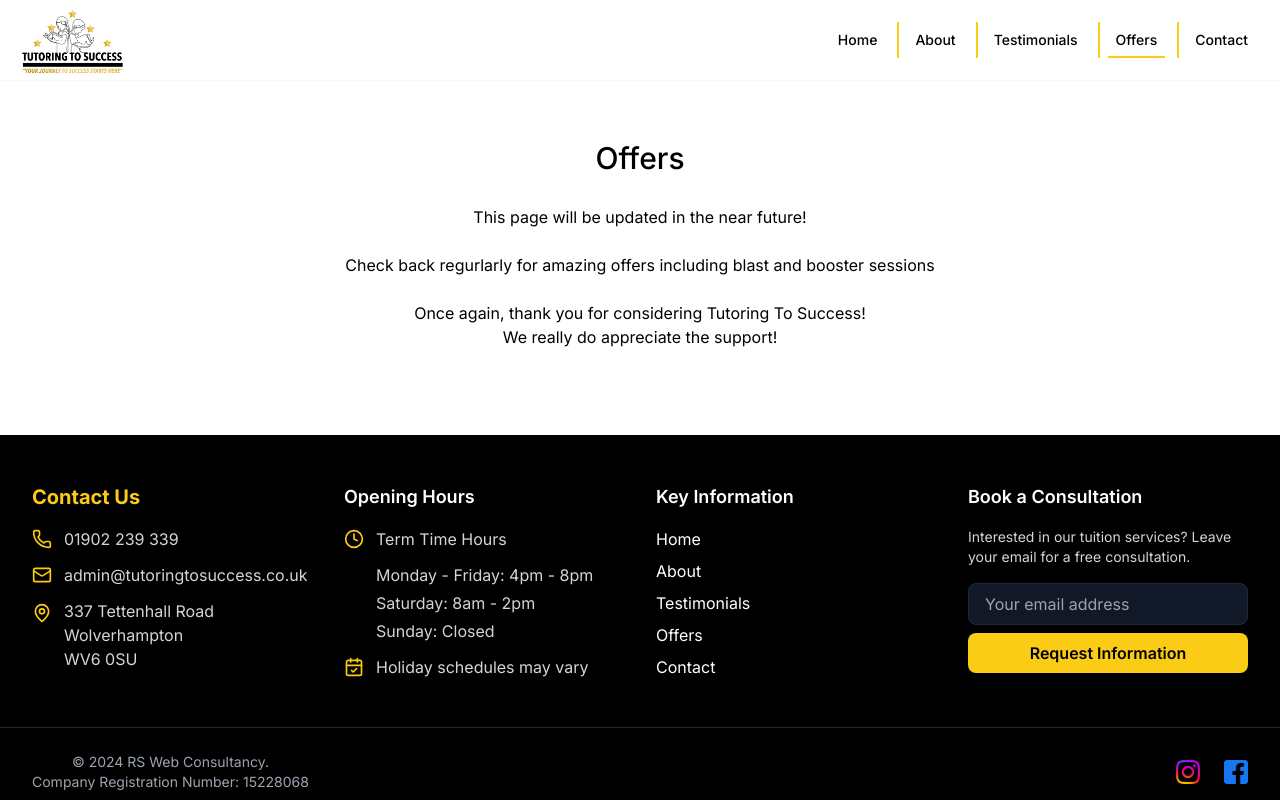
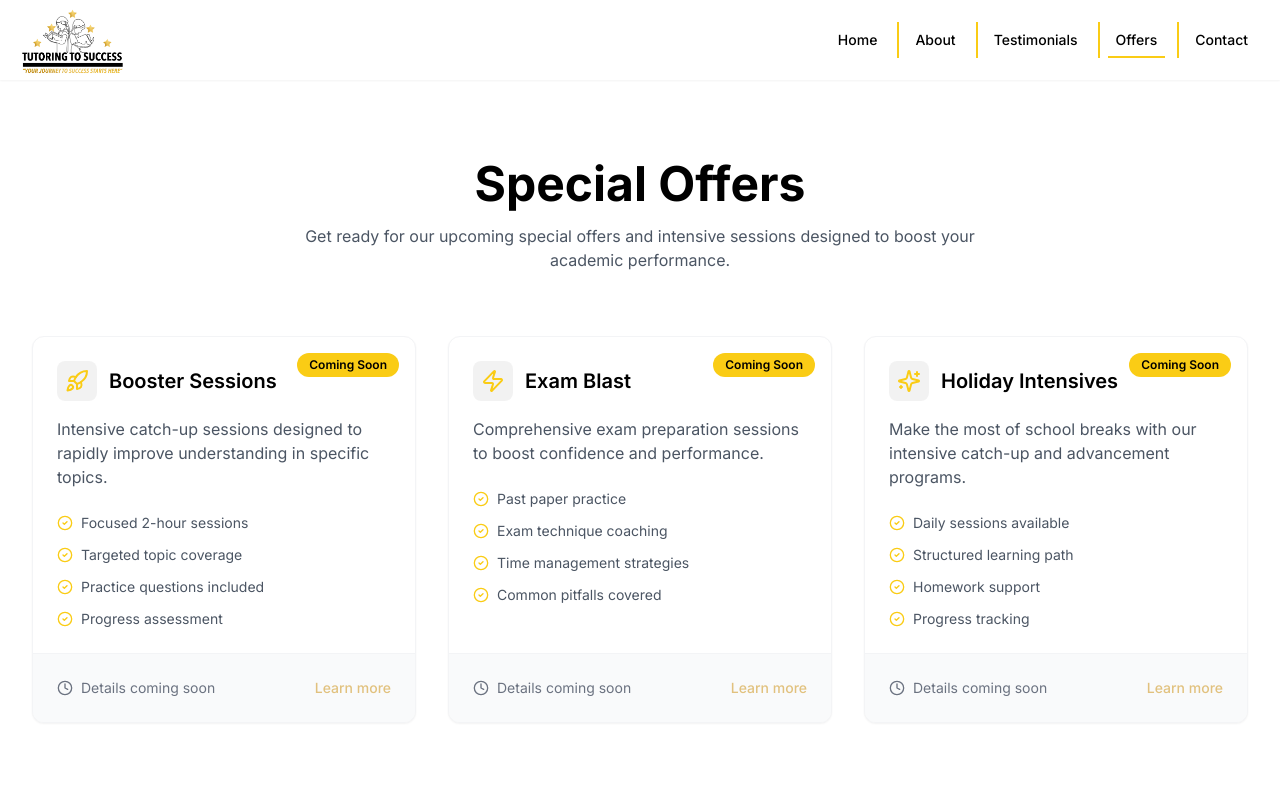
Before and after one commit to ranjsidhu/tts, a Next.js app: page /offers in a window 1280 px wide. Shown: the top 800 px of the page. Built offline with nearby package versions, Linux system fonts and the light colour scheme.

Commit message:
feat: modernise offers page

```diff
--- a/app/offers/OffersPage.tsx
+++ b/app/offers/OffersPage.tsx
@@ -1,24 +1,140 @@
-"use client";
+import { Sparkles, Zap, Rocket, Clock, CheckCircle2 } from "lucide-react";
+import Layout from "../components/layout/Layout";
 
-import Layout from "../components/layout/Layout";
-import "./offers.css";
+interface OfferCard {
+  title: string;
+  description: string;
+  icon: JSX.Element;
+  features: string[];
+  comingSoon?: boolean;
+}
+
+const offers: OfferCard[] = [
+  {
+    title: "Booster Sessions",
+    description:
+      "Intensive catch-up sessions designed to rapidly improve understanding in specific topics.",
+    icon: <Rocket className="w-6 h-6" />,
+    features: [
+      "Focused 2-hour sessions",
+      "Targeted topic coverage",
+      "Practice questions included",
+      "Progress assessment",
+    ],
+    comingSoon: true,
+  },
+  {
+    title: "Exam Blast",
+    description:
+      "Comprehensive exam preparation sessions to boost confidence and performance.",
+    icon: <Zap className="w-6 h-6" />,
+    features: [
+      "Past paper practice",
+      "Exam technique coaching",
+      "Time management strategies",
+      "Common pitfalls covered",
+    ],
+    comingSoon: true,
+  },
+  {
+    title: "Holiday Intensives",
+    description:
+      "Make the most of school breaks with our intensive catch-up and advancement programs.",
+    icon: <Sparkles className="w-6 h-6" />,
+    features: [
+      "Daily sessions available",
+      "Structured learning path",
+      "Homework support",
+      "Progress tracking",
+    ],
+    comingSoon: true,
+  },
+];
 
 export default function OffersPage() {
   return (
     <Layout>
-      <br />
-      <h1 className="offers-title">Offers</h1>
-      <br />
-      <div className="offers">
-        <p>This page will be updated in the near future! </p>
-        <br />
-        <p>
-          Check back regurlarly for amazing offers including blast and booster
-          sessions
-        </p>
-        <br />
-        <p>Once again, thank you for considering Tutoring To Success!</p>
-        <p>We really do appreciate the support!</p>
+      <div className="max-w-7xl mx-auto px-4 py-12">
+        {/* Hero Section */}
+        <div className="text-center mb-16">
+          <h1 className="text-4xl md:text-5xl font-bold mb-4">
+            Special Offers
+          </h1>
+          <p className="text-gray-600 max-w-2xl mx-auto">
+            Get ready for our upcoming special offers and intensive sessions
+            designed to boost your academic performance.
+          </p>
+        </div>
+
+        {/* Offers Grid */}
+        <div className="grid md:grid-cols-2 lg:grid-cols-3 gap-8 mb-16">
+          {offers.map((offer, index) => (
+            <div
+              key={index}
+              className="relative flex flex-col bg-white rounded-xl shadow-sm border border-gray-100 overflow-hidden group hover:shadow-md transition-shadow"
+            >
+              {offer.comingSoon && (
+                <div className="absolute top-4 right-4 bg-yellow-400 text-black text-xs font-semibold px-3 py-1 rounded-full">
+                  Coming Soon
+                </div>
+              )}
+
+              <div className="flex-grow p-6">
+                {/* Icon & Title */}
+                <div className="flex items-center gap-3 mb-4">
+                  <div className="p-2 bg-black/5 rounded-lg text-yellow-400">
+                    {offer.icon}
+                  </div>
+                  <h3 className="text-xl font-semibold">{offer.title}</h3>
+                </div>
+
+                {/* Description */}
+                <p className="text-gray-600 mb-6">{offer.description}</p>
+
+                {/* Features */}
+                <ul className="space-y-3">
+                  {offer.features.map((feature, idx) => (
+                    <li
+                      key={idx}
+                      className="flex items-center gap-2 text-sm text-gray-600"
+                    >
+                      <CheckCircle2 className="w-4 h-4 text-yellow-400 shrink-0" />
+                      <span>{feature}</span>
+                    </li>
+                  ))}
+                </ul>
+              </div>
+
+              {/* Card Footer */}
+              <div className="mt-auto p-6 bg-gray-50 border-t border-gray-100">
+                <div className="flex items-center justify-between">
+                  <div className="flex items-center gap-2 text-sm text-gray-500">
+                    <Clock className="w-4 h-4" />
+                    <span>Details coming soon</span>
+                  </div>
+                  <button
+                    className="text-sm font-medium text-yellow-600 hover:text-yellow-700 disabled:opacity-50"
+                    disabled={offer.comingSoon}
+                  >
+                    Learn more
+                  </button>
+                </div>
+              </div>
+            </div>
+          ))}
+        </div>
+
+        {/* Newsletter Section */}
+        {/* <div className="bg-black text-white rounded-xl p-8 text-center max-w-3xl mx-auto">
+          <h2 className="text-2xl font-bold mb-4">Stay Updated</h2>
+          <p className="text-gray-300 mb-6">
+            Be the first to know when our special offers become available. Sign
+            up for our newsletter to receive updates.
+          </p>
+          <button className="bg-yellow-400 text-black px-8 py-3 rounded-lg font-medium hover:bg-yellow-300 transition-colors">
+            Notify Me
+          </button>
+        </div> */}
       </div>
     </Layout>
   );
--- a/app/offers/offers.css
+++ /dev/null
@@ -1,19 +0,0 @@
-.offers {
-  display: flex;
-  flex-direction: column;
-  align-items: center;
-  justify-content: center;
-  width: 100%;
-  padding-bottom: 50px;
-}
-
-.offers-title {
-  text-align: center;
-  font-weight: 500;
-  font-size: 30px;
-}
-
-.offers p {
-  text-align: center;
-  line-height: 1.5;
-}
```
